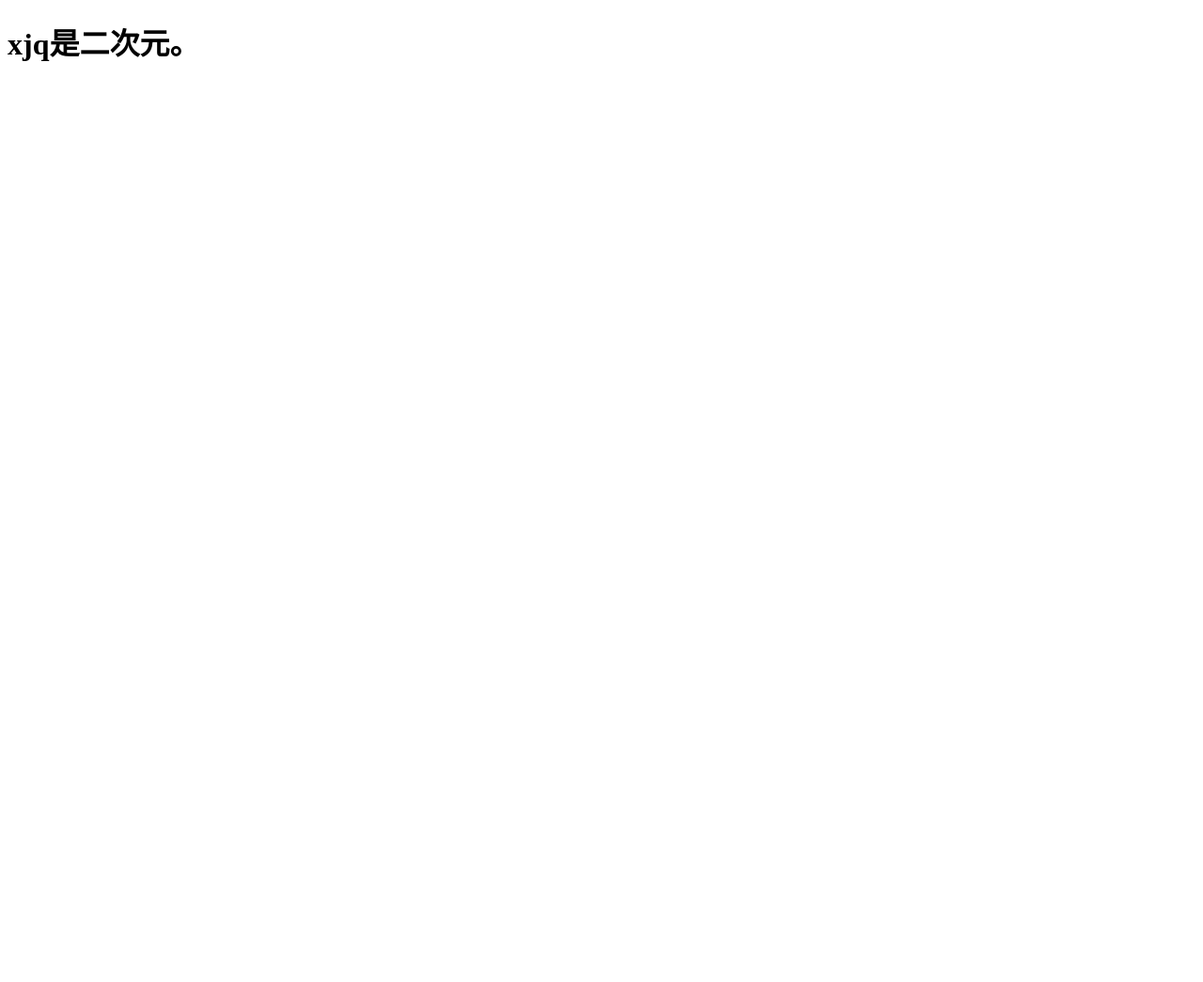
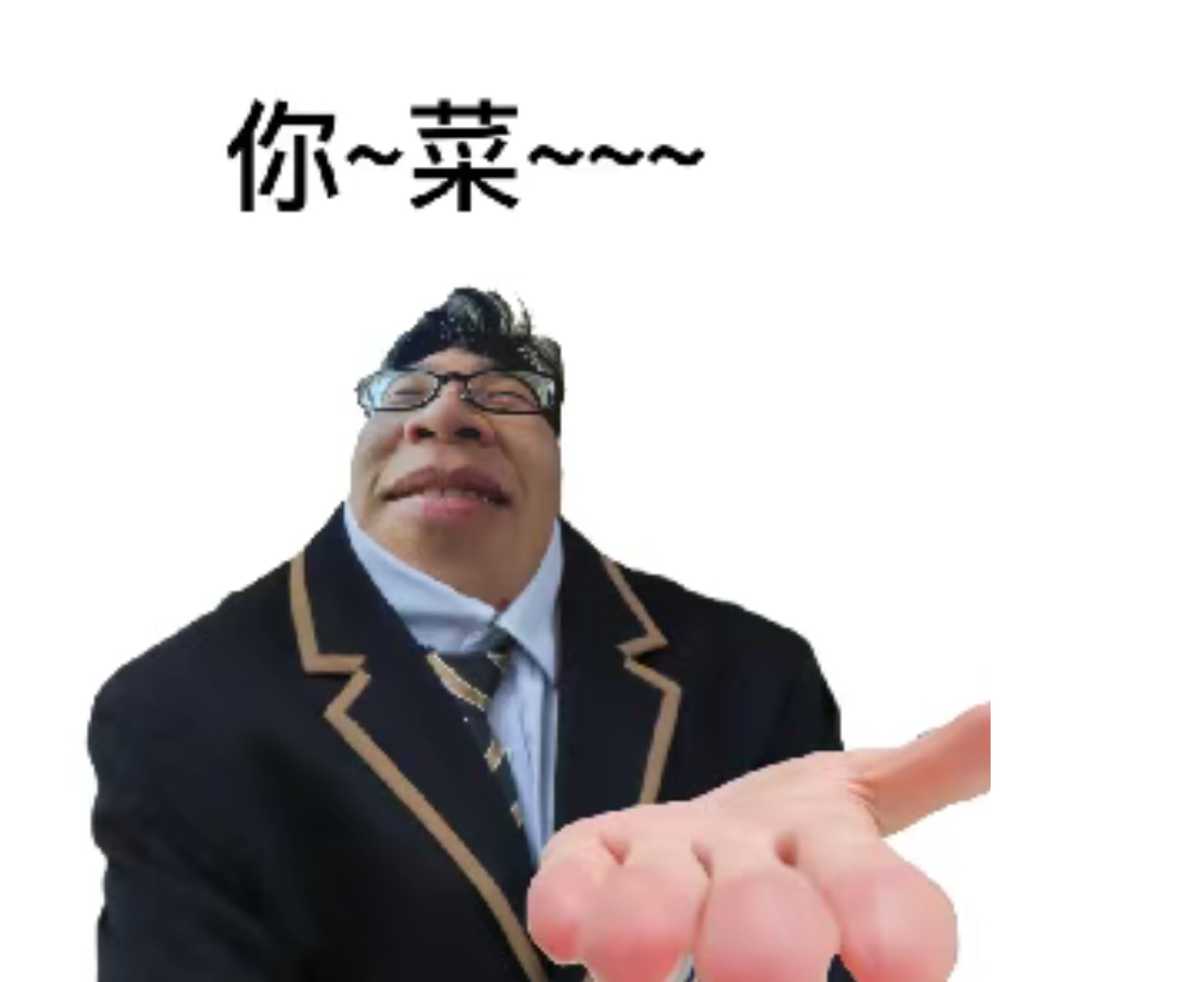
Before and after one commit to Xuangeaha/xjq-redirect-xuangeaha.github.io, a plain HTML site: page index.html in a window 1280 px wide. Shown: the whole page at 94% size. Before the commit the page ends 800 px from the top, so only its background shows below. Drawn offline with Linux system fonts and the light colour scheme.

Commit message:
Update index.html

```diff
--- a/index.html
+++ b/index.html
@@ -4,6 +4,8 @@
     <!-- <meta http-equiv="refresh" content="0; url=https://www.xuangeaha.xyz/withRteeeest"> -->
   </head>
   <body>
-    <h1>xjq是二次元。</h1>
+    <img src="tumucnicai.jpg"></img>
+
+
   </body>
 </html>
```
